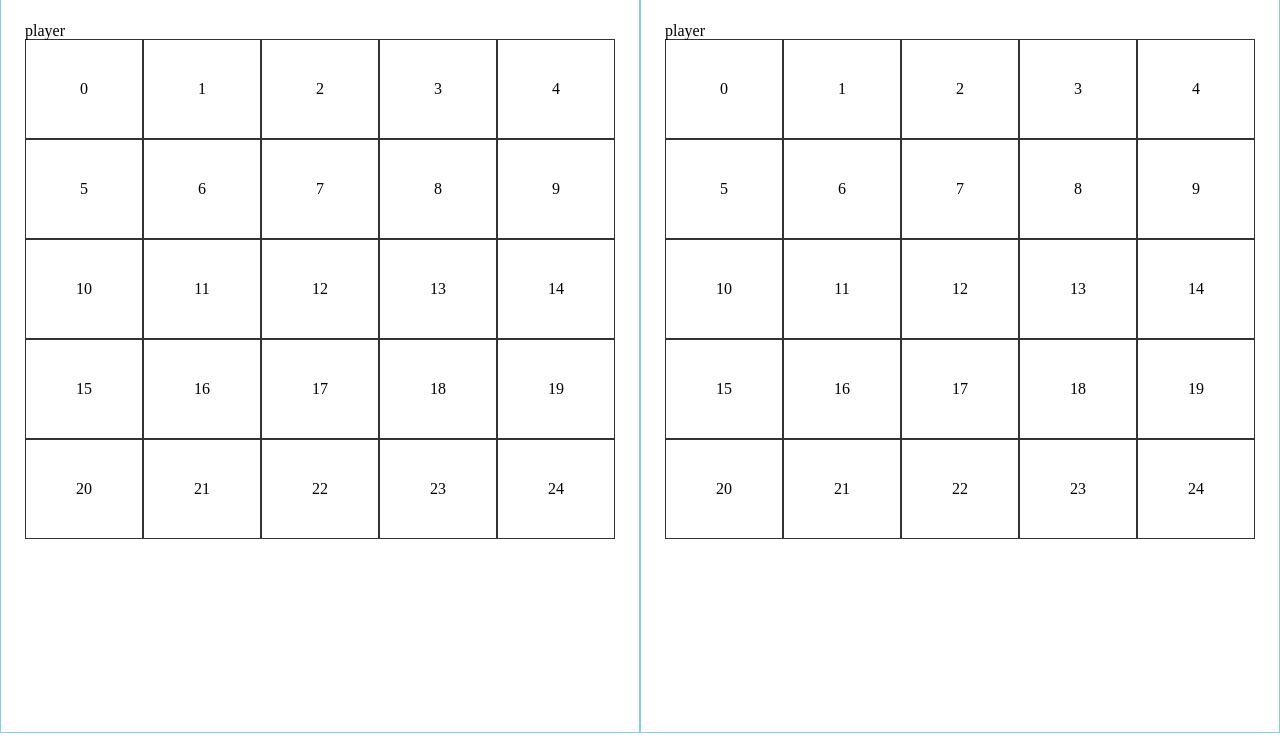
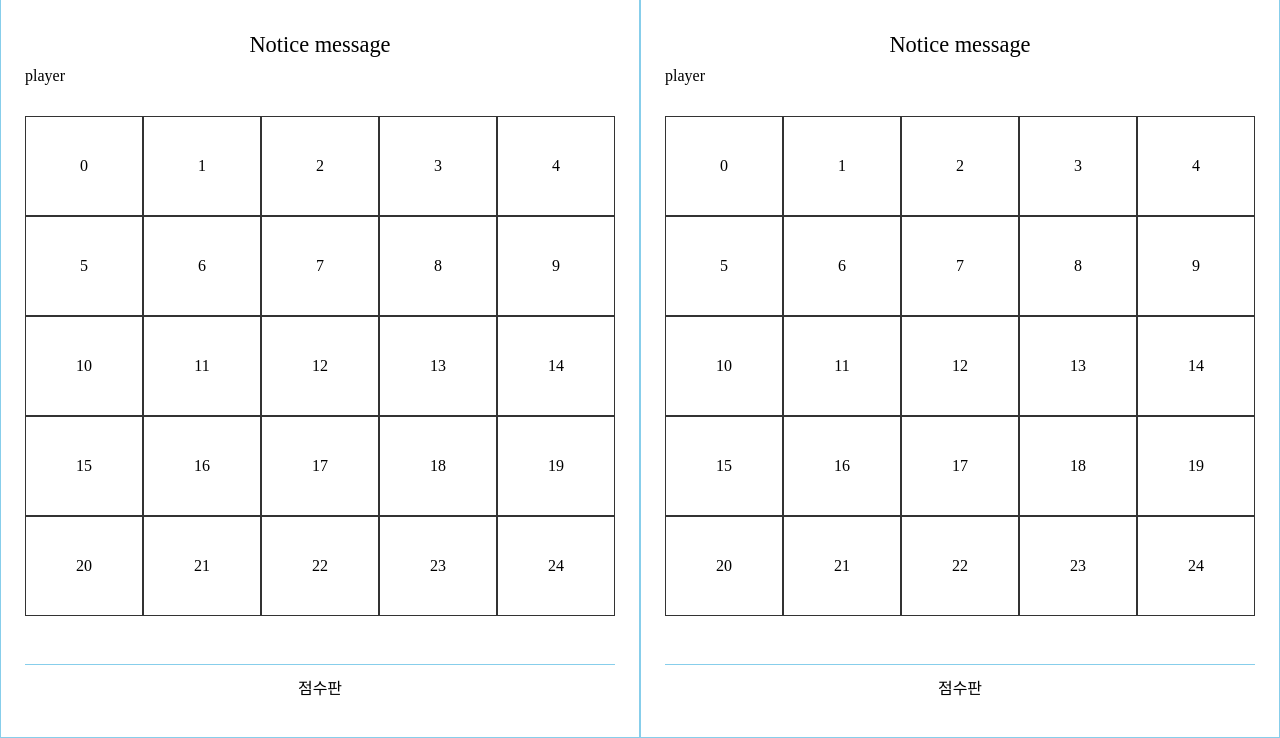
Before and after one commit to fed-gren/Bingo-Game, a React app: page / in a window 1280 px wide. Shown: the part 67-805 px from the top of the page. Built offline with nearby package versions, Linux system fonts and the light colour scheme.

Commit message:
feat: create a score board component
- 점수판 컴포넌트 작성
- notice 스타일 수정
- 빙고판 스타일 수정

```diff
--- a/src/components/Player.js
+++ b/src/components/Player.js
@@ -1,12 +1,16 @@
 import React from "react";
 import PlayerLayout from "./PlayerLayout";
 import BingoTable from "./BingoTable";
+import ScoreBoard from "./ScoreBoard";
+import Notice from "./Notice";
 
 export default () => {
   return (
     <PlayerLayout>
+      <Notice message="Notice message" />
       <div className="player_name">player</div>
       <BingoTable />
+      <ScoreBoard />
     </PlayerLayout>
   );
 };
--- /dev/null
+++ b/src/components/ScoreBoard.js
@@ -0,0 +1,6 @@
+import React from "react";
+import "../styles/ScoreBoard.css";
+
+export default () => {
+  return <div className="score_board">점수판</div>;
+};
--- a/src/styles/BingoTable.css
+++ b/src/styles/BingoTable.css
@@ -3,6 +3,7 @@
   grid-template-columns: auto auto auto auto auto;
   height: 500px;
   min-width: 500px;
+  margin: 2rem 0;
 }
 
 .bingo_block {
--- a/src/styles/PlayerLayout.css
+++ b/src/styles/PlayerLayout.css
@@ -1,6 +1,7 @@
 .player_layout {
   display: flex;
   flex-direction: column;
+  justify-content: felx-start;
   box-sizing: border-box;
   border: 1px solid skyblue;
   height: 100%;
@@ -14,4 +15,5 @@
   align-items: center;
   font-size: 1.4rem;
   padding: .7rem 0;
+  flex: 0;
 }
--- /dev/null
+++ b/src/styles/ScoreBoard.css
@@ -0,0 +1,7 @@
+.score_board {
+  border-top: 1px solid skyblue;
+  flex: 1;
+  padding: 1rem .6rem;
+  margin-top: 1rem;
+  text-align: center;
+}
```
